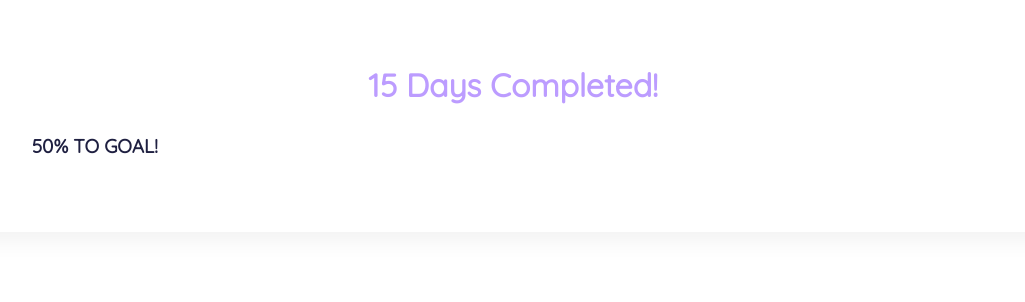
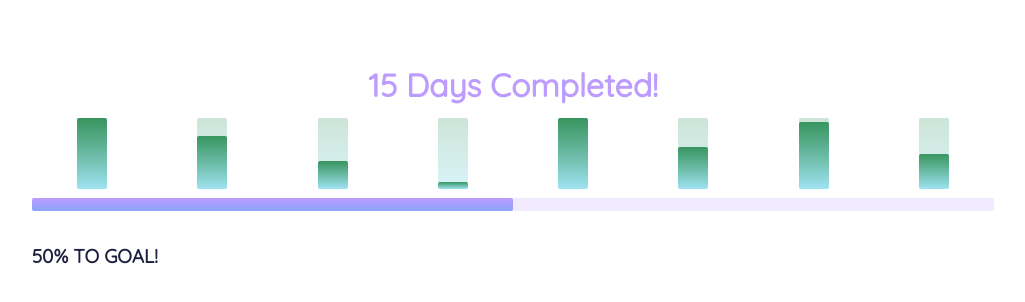
Before and after one commit to joeappleton18/running-contemp-web-app-solutions, a React (Create React App) app: page / in a window 1280 px wide. Shown: the top 302 px of the page, without its empty margins (127-1152 px from the left). Built offline with nearby package versions, Linux system fonts and the light colour scheme.

Commit message:
week 3 solutions complete

```diff
--- a/src/App.js
+++ b/src/App.js
@@ -3,10 +3,62 @@ import "./App.css";
 
 import DaysCompleted from "./Components/DaysCompleted";
 
+const checkins = [
+  {
+    date: "Wed Jan 29 2020 07:17:11 GMT+0000 (Greenwich Mean Time)",
+    score: 20,
+  },
+  {
+    date: "Wed Jan 28 2020 07:17:11 GMT+0000 (Greenwich Mean Time)",
+    score: 15,
+  },
+  { date: "Wed Jan 27 2020 07:17:11 GMT+0000 (Greenwich Mean Time)", score: 8 },
+  { date: "Wed Jan 26 2020 07:17:11 GMT+0000 (Greenwich Mean Time)", score: 2 },
+  {
+    date: "Wed Jan 25 2020 07:17:11 GMT+0000 (Greenwich Mean Time)",
+    score: 20,
+  },
+  {
+    date: "Wed Jan 23 2020 07:17:11 GMT+0000 (Greenwich Mean Time)",
+    score: 12,
+  },
+  {
+    date: "Wed Jan 22 2020 07:17:11 GMT+0000 (Greenwich Mean Time)",
+    score: 19,
+  },
+  {
+    date: "Wed Jan 21 2020 07:17:11 GMT+0000 (Greenwich Mean Time)",
+    score: 10,
+  },
+  {
+    date: "Wed Jan 20 2020 07:17:11 GMT+0000 (Greenwich Mean Time)",
+    score: 15,
+  },
+  { date: "Wed Jan 19 2020 07:17:11 GMT+0000 (Greenwich Mean Time)", score: 6 },
+  {
+    date: "Wed Jan 18 2020 07:17:11 GMT+0000 (Greenwich Mean Time)",
+    score: 20,
+  },
+  {
+    date: "Wed Jan 17 2020 07:17:11 GMT+0000 (Greenwich Mean Time)",
+    score: 20,
+  },
+  {
+    date: "Wed Jan 16 2020 07:17:11 GMT+0000 (Greenwich Mean Time)",
+    score: 20,
+  },
+  {
+    date: "Wed Jan 15 2020 07:17:11 GMT+0000 (Greenwich Mean Time)",
+    score: 20,
+  },
+];
+
 function App() {
   return (
     <div>
-      <DaysCompleted days={15}> </DaysCompleted>
+      <DaysCompleted days={15} checkins={checkins}>
+        {" "}
+      </DaysCompleted>
     </div>
   );
 }
--- a/src/Components/DaysCompleted.js
+++ b/src/Components/DaysCompleted.js
@@ -1,6 +1,8 @@
 import React from "react";
 import PropTypes from "prop-types";
 import Tile from "./Tile";
+import Histogram from "./Histogram";
+import ProgressBar from "./ProgressBar";
 
 function DaysCompleted(props) {
   const { days, checkins } = props;
@@ -9,7 +11,8 @@ function DaysCompleted(props) {
   const divStyle = {
     display: "grid",
     gridTemplateColumns: ".8fr",
-    "grid-template-rows": "70px 80px 5px auto",
+    "grid-template-rows": "80px 80px 20px auto",
+
     justifyContent: "center",
   };
 
@@ -17,6 +20,9 @@ function DaysCompleted(props) {
     <Tile>
       <div style={divStyle} id="wrapper">
         <h2 style={textStyle}> {days} Days Completed! </h2>
+
+        <Histogram barCount={7} bars={checkins.map((c) => c.score * 5)} />
+        <ProgressBar percentage={50} />
         <h4 style={{ color: "#1F2041" }}>
           {" "}
           <strong>50%</strong> TO GOAL!
--- /dev/null
+++ b/src/Components/ProgressBar.js
@@ -0,0 +1,34 @@
+import React from "react";
+import PropTypes from "prop-types";
+
+function ProgressBar(props) {
+  const { percentage } = props;
+  const barStyle = {
+    background: "rgba(188, 156, 255, 0.2)",
+    width: "100%",
+    height: "13px",
+    borderRadius: "2px",
+    display: "flex",
+    alignItems: "flex-end", // align the inner bar to the end of the the outer box
+  };
+
+  const innerBar = {
+    background: "linear-gradient(180deg, #BC9CFF 0%, #8BA4F9 100%)",
+    opacity: "100 !important",
+    height: `100%`,
+    width: `${percentage}%`,
+    borderRadius: "2px",
+  };
+
+  return (
+    <div style={barStyle}>
+      <div style={innerBar}></div>
+    </div>
+  );
+}
+
+ProgressBar.propTypes = {
+  percentage: PropTypes.number.isRequired,
+};
+
+export default ProgressBar;
```
